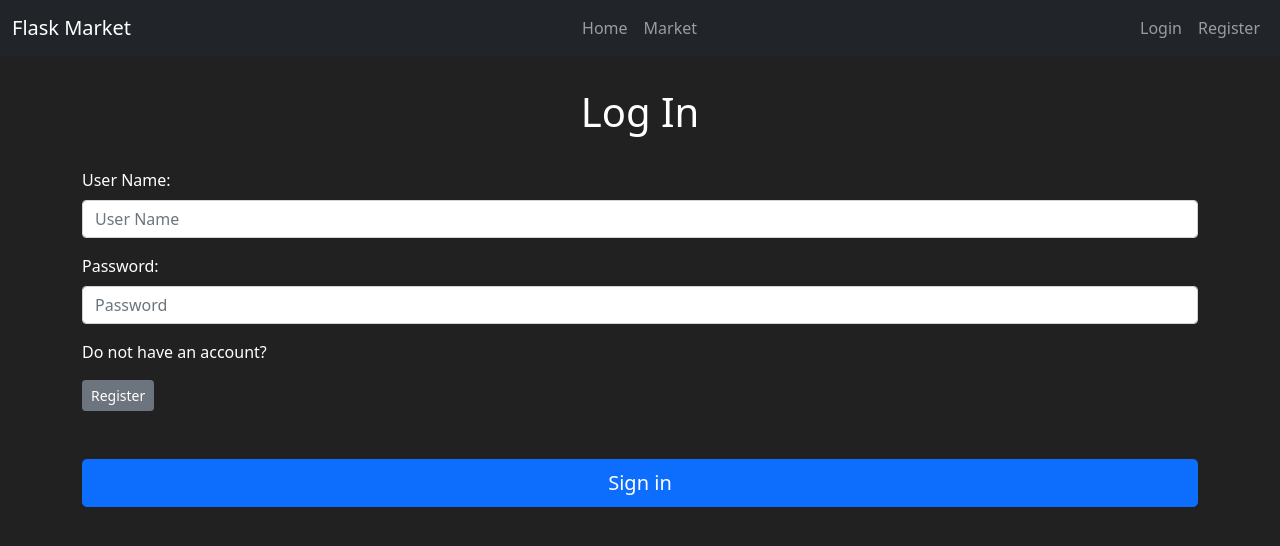
After one commit to parzival867/market-tutorial, a Flask app: page /login in a window 1280 px wide. The commit adds this page. Shown: the top 546 px of the page. Run offline with Flask 2, Linux system fonts and the light colour scheme.

Commit message:
Add form and template for login route

```diff
--- a/market/forms.py
+++ b/market/forms.py
@@ -20,3 +20,8 @@ class RegisterForm(FlaskForm):
 	password1 = PasswordField(label='Password:', validators=[Length(min=6), DataRequired()])
 	password2 = PasswordField(label='Confirm Password:', validators=[EqualTo('password1'), DataRequired()])
 	submit = SubmitField(label='Create Account')
+
+class LoginForm(FlaskForm):
+	username = StringField(label='User Name:', validators=[DataRequired()])
+	password = PasswordField(label='Password:', validators=[DataRequired()])
+	submit = SubmitField(label='Sign in')
--- a/market/routes.py
+++ b/market/routes.py
@@ -1,8 +1,7 @@
-from flask.helpers import url_for
 from . import app
 from flask import render_template, redirect, url_for, flash
 from market.models import Item, User
-from market.forms import RegisterForm
+from market.forms import RegisterForm, LoginForm
 from . import db
 
 @app.route('/')
@@ -31,3 +30,8 @@ def register_page():
 
 
 	return render_template('register.html', form=form)
+
+@app.route('/login', methods=['GET', 'POST'])
+def login_page():
+	form = LoginForm()
+	return render_template('login.html', form=form)
--- a/market/templates/base.html
+++ b/market/templates/base.html
@@ -38,7 +38,7 @@
                         <a class="nav-link" href="{{ url_for('market_page') }}">Market</a>
                     </div>
                     <div class="navbar-nav ml-auto">
-                        <a class="nav-link" href="#">Login</a>
+                        <a class="nav-link" href="{{ url_for('login_page') }}">Login</a>
                         <a class="nav-link" href="{{ url_for('register_page') }}">Register</a>
                     </div>
                 </div>
--- /dev/null
+++ b/market/templates/login.html
@@ -0,0 +1,29 @@
+{% extends 'base.html' %}
+
+{% block title %}
+	Login Page
+{% endblock %}
+
+{% block main %}
+<h1 class="text-center p-3 my-3">Log In</h1>
+<div class="container">
+	<form method="post" class="form-signin">
+	{{ form.hidden_tag() }}
+		{{ form.username.label(class="form-label") }}
+		{{ form.username(class="form-control mb-3", placeholder="User Name")}}
+
+
+		{{ form.password.label(class="form-label") }}
+		{{ form.password(class="form-control mb-3", placeholder="Password")}}
+
+		<div class="checkbox mb-3">
+			<p>Do not have an account?</p>
+			<a class="btn btn-sm btn-secondary" href="{{ url_for('register_page') }}">Register</a>
+		</div>
+
+		<div class="d-grid my-5">
+			{{ form.submit(class="btn btn-primary btn-lg btn-block") }}
+		</div>
+	</form>
+</div>
+{% endblock %}
--- a/market/templates/register.html
+++ b/market/templates/register.html
@@ -21,6 +21,11 @@
 		{{ form.password2.label(class="form-label") }}
 		{{ form.password2(class="form-control mb-3", placeholder="Confirm Password")}}
 
+		<div class="checkbox mb-3">
+			<p>Already have an account?</p>
+			<a class="btn btn-sm btn-secondary" href="{{ url_for('login_page') }}">Log in</a>
+		</div>
+
 		<div class="d-grid my-5">
 			{{ form.submit(class="btn btn-primary btn-lg btn-block") }}
 		</div>
```
